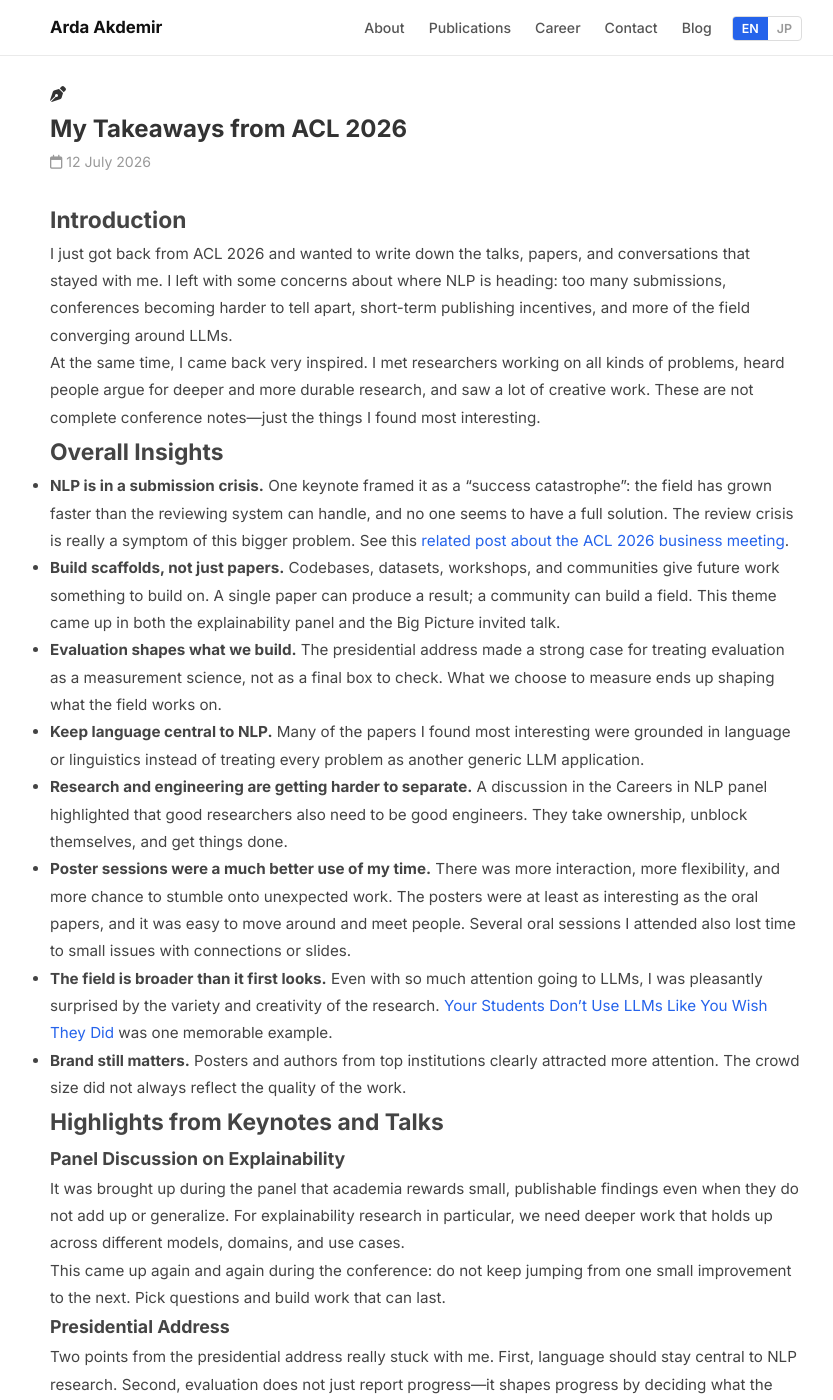
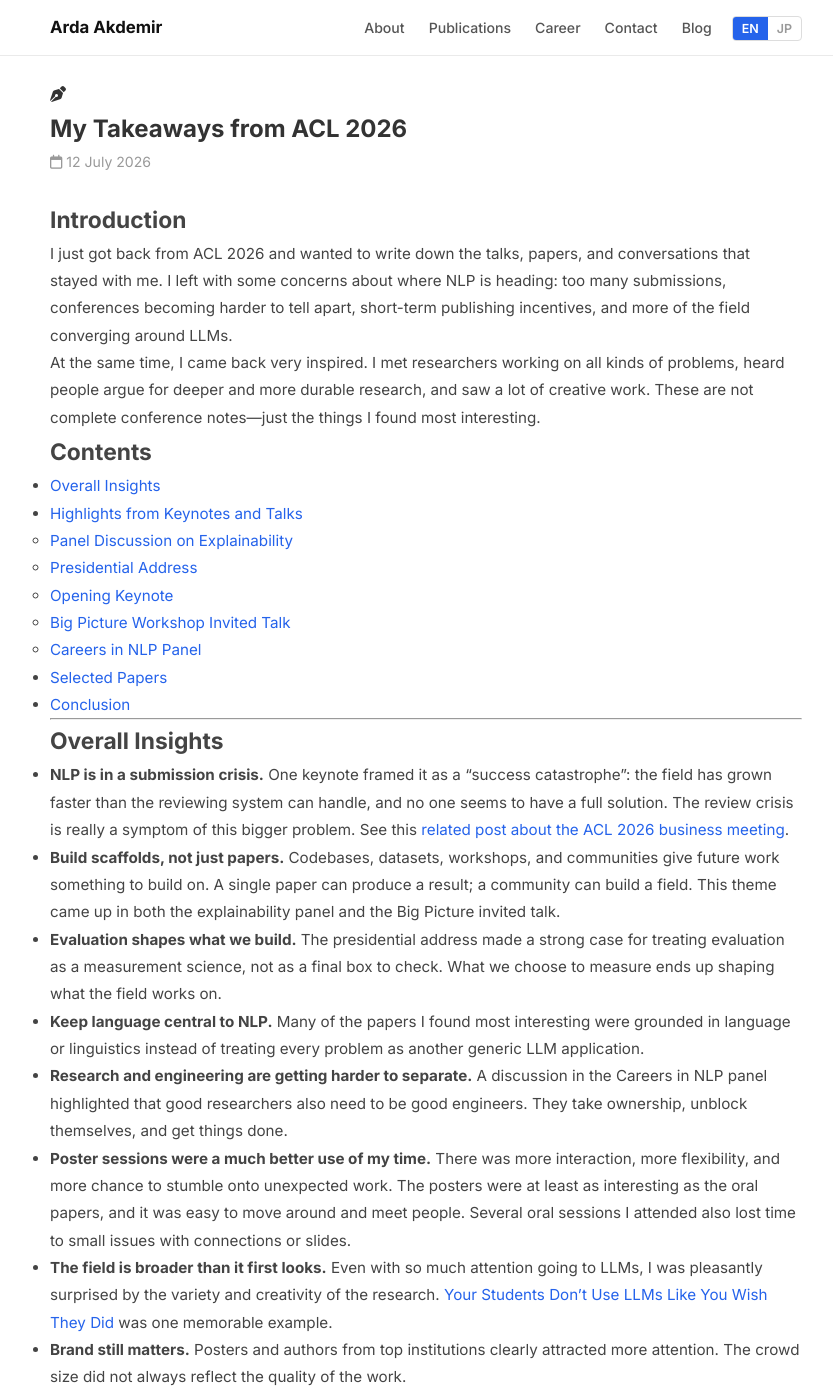
Before and after one commit to ardakdemir/ardakdemir.github.io, a Jekyll site: the page built from _posts/2026-07-12-acl-2026-takeaways.md, in a window 1280 px wide and 1400 px high. Shown: the whole window, without its empty margins (214-1047 px from the left). Built offline with Jekyll 4.4.1, drawn with Linux system fonts in a browser that asks for light colours; some of the changed text lies outside the part shown.

Commit message:
docs: improve ACL post readability
Add navigation and visual section breaks to the blog while making the LinkedIn draft ready to paste as plain text.

Co-authored-by: Cursor <cursoragent@cursor.com>

```diff
--- a/_posts/2026-07-12-acl-2026-takeaways.md
+++ b/_posts/2026-07-12-acl-2026-takeaways.md
@@ -12,6 +12,20 @@ I just got back from ACL 2026 and wanted to write down the talks, papers, and co
 
 At the same time, I came back very inspired. I met researchers working on all kinds of problems, heard people argue for deeper and more durable research, and saw a lot of creative work. These are not complete conference notes—just the things I found most interesting.
 
+## Contents
+
+- [Overall Insights](#overall-insights)
+- [Highlights from Keynotes and Talks](#highlights-from-keynotes-and-talks)
+  - [Panel Discussion on Explainability](#panel-discussion-on-explainability)
+  - [Presidential Address](#presidential-address)
+  - [Opening Keynote](#opening-keynote)
+  - [Big Picture Workshop Invited Talk](#big-picture-workshop-invited-talk)
+  - [Careers in NLP Panel](#careers-in-nlp-panel)
+- [Selected Papers](#selected-papers)
+- [Conclusion](#conclusion)
+
+---
+
 ## Overall Insights
 
 - **NLP is in a submission crisis.** One keynote framed it as a “success catastrophe”: the field has grown faster than the reviewing system can handle, and no one seems to have a full solution. The review crisis is really a symptom of this bigger problem. See this [related post about the ACL 2026 business meeting](https://www.linkedin.com/posts/nikos-aletras-6b797422_the-acl-2026-business-meeting-during-the-activity-7480159920043102208-eLHb?utm_source=share&utm_medium=member_desktop&rcm=ACoAABOiqN8BLg2C5pbHHEjJHpMXDOJLmZ7F1T4).
@@ -24,6 +38,8 @@ At the same time, I came back very inspired. I met researchers working on all ki
 - **Brand still matters.** Posters and authors from top institutions clearly attracted more attention. The crowd size did not always reflect the quality of the work.
 
 ## Highlights from Keynotes and Talks
+
+Rather than summarize every session, I have focused on the ideas I kept thinking about afterward.
 
 ### Panel Discussion on Explainability
 
@@ -63,6 +79,8 @@ The useful middle ground is to find high-leverage pressure points: maybe an eval
 One speaker had a very practical take on the blurry line between research and engineering. Successful researchers do not stop at ideas. They take ownership of the whole effort, build what they need, unblock themselves, and execute.
 
 I really liked this framing. In modern NLP, engineering is not just support work around research; it is often part of the research itself.
+
+---
 
 ## Selected Papers
 
@@ -132,6 +150,8 @@ Below are a few papers that drew my attention and stuck with me after the confer
 
 - **Social Impact Award winner:** [Your Students Don't Use LLMs Like You Wish They Did](https://aclanthology.org/2026.acl-long.875/)
 
+---
+
 ## Conclusion
 
 I left ACL 2026 with mixed feelings. NLP is struggling with scale, incentives, and more of the field clustering around LLMs. But the conference also reminded me how broad and creative the field still is.
```
Also changed, not shown: _drafts/acl-2026-takeaways.md (+12 -7 lines).
